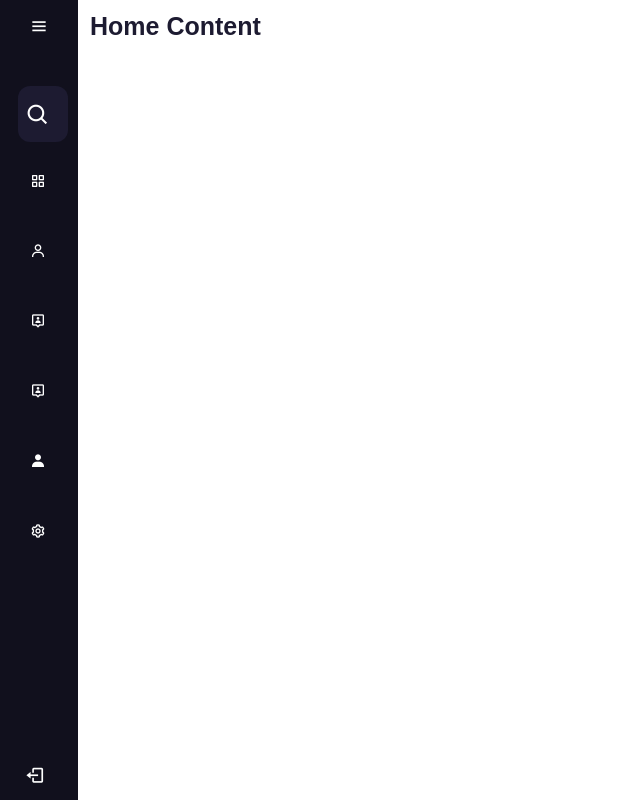
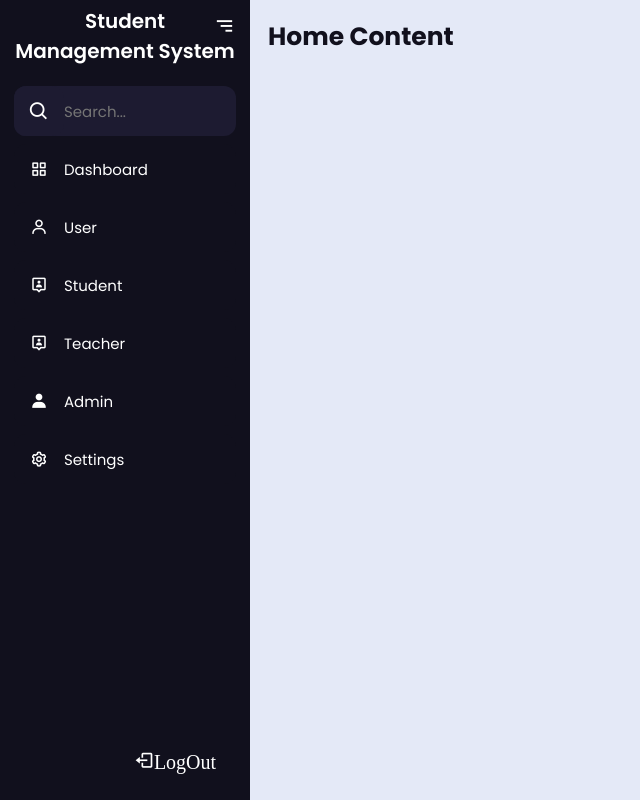
Before and after one commit to DaisyGoswami22/1st-repo, a plain HTML site: page frontend/sidebar menu/sidebar.html in a window 1280 px wide. Both pictures are taken after a click on the icon 39 px from the left and 31 px from the top of the page. Shown: the whole page, without its empty margins (0-640 px from the left). Drawn offline with nearby package versions, Linux system fonts and the light colour scheme.

```diff
--- a/frontend/sidebar menu/sidebar.html
+++ b/frontend/sidebar menu/sidebar.html
@@ -1,98 +1,105 @@
 <!DOCTYPE html>
 <html lang="en">
   <head>
-    <meta charset="UTF-8">
-    <meta http-equiv="X-UA-Compatible" content="IE=edge">
-    <meta name="viewport" content="width=device-width, initial-scale=1.0">
+    <meta charset="UTF-8" />
+    <meta http-equiv="X-UA-Compatible" content="IE=edge" />
+    <meta name="viewport" content="width=device-width, initial-scale=1.0" />
     <title>Student Management System</title>
-    <link rel="stylesheet" type="text/css" href="style.css">
+    <link rel="stylesheet" type="text/css" href="style.css" />
 
-    <!-- Boxicons CDN link -->
-    <link href='https://unpkg.com/boxicons@2.1.4/css/boxicons.min.css' rel='stylesheet'>
-
+    <link
+      href="https://unpkg.com/boxicons@2.0.7/css/boxicons.min.css"
+      rel="stylesheet"
+    />
+    <meta name="viewport" content="width=device-width, initial-scale=1.0" />
   </head>
   <body>
     <div class="sidebar">
-        <div class="logo_content">
-            <div class="logo">
-                <i class='bx bx-male-female'></i>
+      <div class="logo-details">
         <div class="logo_name">Student Management System</div>
+        <i class="bx bx-menu" id="btn"></i>
       </div>
-
-            <i class='bx bx-menu' id="btn"></i>
-        </div>
-        <ul class="nav_list">
+      <ul class="nav-list">
         <li>
-
-                    <i class='bx bx-search'></i>
-                    <input type="text" placeholder="Search...">
+          <i class="bx bx-search"></i>
+          <input type="text" placeholder="Search..." />
 
           <span class="tooltip">Search</span>
         </li>
         <li>
           <a href="#">
-                    <i class='bx bx-grid-alt'></i>
+            <i class="bx bx-grid-alt"></i>
             <span class="links_name">Dashboard</span>
           </a>
           <span class="tooltip">Dashboard</span>
         </li>
         <li>
           <a href="#">
-                    <i class='bx bx-user'></i>
+            <i class="bx bx-user"></i>
             <span class="links_name">User</span>
           </a>
           <span class="tooltip">User</span>
         </li>
         <li>
           <a href="#">
-                    <i class='bx bx-user-pin'></i>
+            <i class="bx bx-user-pin"></i>
             <span class="links_name">Student</span>
           </a>
           <span class="tooltip">Student</span>
         </li>
         <li>
           <a href="#">
-                    <i class='bx bx-user-pin'></i>
+            <i class="bx bx-user-pin"></i>
             <span class="links_name">Teacher</span>
           </a>
           <span class="tooltip">Teacher</span>
         </li>
         <li>
           <a href="#">
-                    <i class='bx bxs-user'></i>
+            <i class="bx bxs-user"></i>
             <span class="links_name">Admin</span>
           </a>
           <span class="tooltip">Admin</span>
         </li>
         <li>
           <a href="#">
-                    <i class='bx bx-cog'></i>
+            <i class="bx bx-cog"></i>
             <span class="links_name">Settings</span>
           </a>
           <span class="tooltip">Settings</span>
         </li>
       </ul>
-        <a href="#">
-        <i class='bx bx-log-out' id="log_out"></i>
-            <span class="links_name">Log Out</span>
-        </a>
+      <div>
+        <i class='bx bx-log-out' id="log_out">LogOut</i>
       </div>
-    <div class="home_content">
+    </div>
+    <section class="home-section">
       <div class="text">Home Content</div>
-    </div>
+    </section>
+    <script>
+      let sidebar = document.querySelector(".sidebar");
+      let closeBtn = document.querySelector("#btn");
+      let searchBtn = document.querySelector(".bx-search");
 
-    <script>
-        let btn = document.querySelector("#btn");
-        let sidebar = document.querySelector(".sidebar");
-        let searchBtn = document.querySelector("bx-search");
+      closeBtn.addEventListener("click", () => {
+        sidebar.classList.toggle("open");
+        menuBtnChange(); //calling the function(optional)
+      });
 
-        btn.onclick = function(){
-            sidebar.classList.toggle("active");
+      searchBtn.addEventListener("click", () => {
+        // Sidebar open when you click on the search iocn
+        sidebar.classList.toggle("open");
+        menuBtnChange(); //calling the function(optional)
+      });
+
+      // following are the code to change sidebar button(optional)
+      function menuBtnChange() {
+        if (sidebar.classList.contains("open")) {
+          closeBtn.classList.replace("bx-menu", "bx-menu-alt-right"); //replacing the iocns class
+        } else {
+          closeBtn.classList.replace("bx-menu-alt-right", "bx-menu"); //replacing the iocns class
         }
-        searchBtn.onclick = function(){
-            sidebar.classList.toggle("active");
       }
-
     </script>
   </body>
 </html>
--- a/frontend/sidebar menu/style.css
+++ b/frontend/sidebar menu/style.css
@@ -1,179 +1,300 @@
-*{
+/* Google Font Link */
+@import url('https://fonts.googleapis.com/css2?family=Poppins:wght@200;300;400;500;600;700&amp;display=swap');
+
+* {
     margin: 0;
     padding: 0;
     box-sizing: border-box;
-    font-family: "Poppins" ,sans-serif;
+    font-family: "Poppins", sans-serif;
 }
-body{
+
+.sidebar {
+    position: fixed;
+    left: 0;
+    top: 0;
+    height: 100%;
+    width: 78px;
+    background: #11101D;
+    padding: 6px 14px;
+    z-index: 99;
+    transition: all 0.5s ease;
+}
+
+.sidebar.open {
+    width: 250px;
+}
+
+.sidebar .logo-details {
+    height: 60px;
+    display: flex;
+    align-items: center;
     position: relative;
-    min-height: 100vh;
+}
+
+.sidebar .logo-details .icon {
+    opacity: 0;
+    transition: all 0.5s ease;
+}
+
+.sidebar .logo-details .logo_name {
+    color: #fff;
+    font-size: 20px;
+    text-align: center;
+    font-weight: 600;
+    opacity: 0;
+    transition: all 0.5s ease;
+}
+
+.sidebar.open .logo-details .icon,
+.sidebar.open .logo-details .logo_name {
+    opacity: 1;
+}
+
+.sidebar .logo-details #btn {
+    position: absolute;
+    top: 50%;
+    right: 0;
+    transform: translateY(-50%);
+    font-size: 22px;
+    transition: all 0.4s ease;
+    font-size: 23px;
+    text-align: center;
+    cursor: pointer;
+    transition: all 0.5s ease;
+}
+
+.sidebar.open .logo-details #btn {
+    text-align: right;
+    margin-top: -10px;
+}
+
+.sidebar i {
+    color: #fff;
+    height: 60px;
+    min-width: 50px;
+    font-size: 28px;
+    text-align: center;
+    line-height: 60px;
+}
+
+.sidebar .nav-list {
+    margin-top: 20px;
+    height: 100%;
+}
+
+.sidebar li {
+    position: relative;
+    margin: 8px 0;
+    list-style: none;
+}
+
+.sidebar li .tooltip {
+    position: absolute;
+    top: -20px;
+    left: calc(100% + 15px);
+    z-index: 3;
+    background: #fff;
+    box-shadow: 0 5px 10px rgba(0, 0, 0, 0.3);
+    padding: 6px 12px;
+    border-radius: 4px;
+    font-size: 15px;
+    font-weight: 400;
+    opacity: 0;
+    white-space: nowrap;
+    pointer-events: none;
+    transition: 0s;
+}
+
+.sidebar li:hover .tooltip {
+    opacity: 1;
+    pointer-events: auto;
+    transition: all 0.4s ease;
+    top: 50%;
+    transform: translateY(-50%);
+}
+
+.sidebar.open li .tooltip {
+    display: none;
+}
+
+.sidebar input {
+    font-size: 15px;
+    color: #FFF;
+    font-weight: 400;
+    outline: none;
+    height: 50px;
     width: 100%;
+    width: 50px;
+    border: none;
+    border-radius: 12px;
+    transition: all 0.5s ease;
+    background: #1d1b31;
+}
+
+.sidebar.open input {
+    padding: 0 20px 0 50px;
+    width: 100%;
+}
+
+.sidebar .bx-search {
+    position: absolute;
+    top: 50%;
+    left: 0;
+    transform: translateY(-50%);
+    font-size: 22px;
+    background: #1d1b31;
+    color: #FFF;
+}
+
+.sidebar.open .bx-search:hover {
+    background: #1d1b31;
+    color: #FFF;
+}
+
+.sidebar .bx-search:hover {
+    background: #FFF;
+    color: #11101d;
+}
+
+.sidebar li a {
+    display: flex;
+    height: 100%;
+    width: 100%;
+    border-radius: 12px;
+    align-items: center;
+    text-decoration: none;
+    transition: all 0.4s ease;
+    background: #11101D;
+}
+
+.sidebar li a:hover {
+    background: #FFF;
+}
+
+.sidebar li a .links_name {
+    color: #fff;
+    font-size: 15px;
+    font-weight: 400;
+    white-space: nowrap;
+    opacity: 0;
+    pointer-events: none;
+    transition: 0.4s;
+}
+
+.sidebar.open li a .links_name {
+    opacity: 1;
+    pointer-events: auto;
+}
+
+.sidebar li a:hover .links_name,
+.sidebar li a:hover i {
+    transition: all 0.5s ease;
+    color: #11101D;
+}
+
+.sidebar li i {
+    height: 50px;
+    line-height: 50px;
+    font-size: 18px;
+    border-radius: 12px;
+}
+
+.sidebar li.profile {
+    position: fixed;
+    height: 60px;
+    width: 78px;
+    left: 0;
+    bottom: -8px;
+    padding: 10px 14px;
+    background: #1d1b31;
+    transition: all 0.5s ease;
     overflow: hidden;
 }
-.sidebar{
-    position: fixed;
-    top: 0;
-    left: 0;
-    height: 100%;
-    width: 78px;
-    background: #11101d;
-    padding: 6px 14px;
+
+.sidebar.open li.profile {
+    width: 250px;
+}
+
+.sidebar li .profile-details {
+    display: flex;
+    align-items: center;
+    flex-wrap: nowrap;
+}
+
+.sidebar li img {
+    height: 45px;
+    width: 45px;
+    object-fit: cover;
+    border-radius: 6px;
+    margin-right: 10px;
+}
+
+.sidebar li.profile .name,
+.sidebar li.profile .job {
+    font-size: 15px;
+    font-weight: 400;
+    color: #fff;
+    white-space: nowrap;
+}
+
+.sidebar li.profile .job {
+    font-size: 12px;
+}
+
+.sidebar .profile #log_out {
+    position: absolute;
+    top: 50%;
+    right: 0;
+    transform: translateY(-50%);
+    background: #1d1b31;
+    width: 100%;
+    height: 60px;
+    line-height: 60px;
+    border-radius: 0px;
     transition: all 0.5s ease;
 }
-.sidebar .active{
-    width: 240px;
-}
-.sidebar .logo_content .logo{
-    color: #fff;
-    display: flex;
-    height: 60px;
-    width: 100px;
-    align-items: center;
-    opacity: 0;
-    pointer-events: none;
-    transition: all 0.5s ease;
-}
-.sidebar .active .logo_content .logo{
-    opacity: 1;
-    pointer-events: none;
-}
-.logo_content .logo i{
-    font-size: 29px;
-    margin-right: 5px;
-}
-.logo_content .logo .logo_name{
-    font-size: 20px;
-    font-weight: 403px;
-    font-weight: bold;
-}
-.sidebar #btn{
-    position: absolute;
-    color: #fff;
-    top: 6px;
-    left: 50%;
-    font-size: 20px;
-    height: 50px;
-    width: 50px;
-    text-align: center;
-    line-height: 40px;
-    transform: translateX(-50%);
-}
-.sidebar .active #btn{
-    left: 90%;
-}
-.sidebar ul{
-    margin-top: 20px;
-}
-.sidebar ul li{
-    position: relative;
-    height: 70px;
-    width: 100%;
-    margin: 0 4px;
-    list-style: none;
-    line-height: 30px;
-}
-.sidebar ul li .tooltip{
-    position: absolute;
-    left: 122px;
-    top: 0;
-    transform: translate(-50% , -50%);
-    border-radius: 6px;
-    height: 35px;
-    width: 122px;
-    background: #fff;
-    line-height: 35px;
-    text-align: center;
-    box-shadow: 0 5px 10px rgba(0, 0, 0, 0.2);
-    transition: 0s;
-    opacity: 0;
-    pointer-events: none;
-    display: block;
-}
-.sidebar .active ul li .tooltip{
-    display: none;
-}
-.sidebar ul li:hover .tooltip{
-    transition: all 0.5s ease;
-    opacity: 1;
-    top: 50%;
 
-}
-.sidebar ul li input{
-    position: absolute;
-    height: 80%;
-    width: 100%;
-    left: 0;
-    top: 0;
-    border-radius: 12px;
-    outline: none;
-    border: none;
-    background: #1d1b31;
-    padding-left: 50px;
-    font-size: 18px;
-    color: #fff;
-}
-.sidebar ul li .bx-search{
-    position: absolute;
-    z-index: 99;
-    color: #fff;
-    font-size: 25px;
-    top: 5px;
-    transition: all 0.5s ease;
-}
-.sidebar ul li .bx-search:hover{
-    background: #fff;
-    color: #1d1b31;
-}
-
-.sidebar ul li a{
-    color: #fff;
-    display: flex;
-    align-items: center;
-    text-decoration: none;
-    transition: all 0.3 ease;
-    border-radius: 12px;
-    white-space: nowrap;
-}
-.sidebar ul li a:hover{
-    color: #11101d;
-    background: #fff;
-}
-.sidebar ul li  i{
-    height: 50px;
-    min-width: 40px;
-    border-radius: 12px;
-    line-height: 50px;
-    text-align: center;
-}
-.sidebar .links_name{
-    opacity: 0;
-    pointer-events: none;
-    transition: all 0.5s ease;
+.sidebar.open .profile #log_out {
+    width: 70px;
+    background: none;
 }
 .sidebar #log_out{
     position: absolute;
-    left: 69%;
-    bottom: 15px;
+    left: 70%;
+    bottom: 5px;
     transform: translateX(-50%);
-    min-width: 58px;
+    min-width: 60px;
+    line-height: 50px;
     font-size: 20px;
-    color: #fff;
+    border-radius: 12px;
 }
-.home_content{
-    position: absolute;
-    height: 100%;
-    width: calc(100% -78px);
+
+.home-section {
+    position: relative;
+    background: #E4E9F7;
+    min-height: 100vh;
+    top: 0;
     left: 78px;
+    width: calc(100% - 78px);
     transition: all 0.5s ease;
+    z-index: 2;
 }
-.home_content .text{
+
+.sidebar.open~.home-section {
+    left: 250px;
+    width: calc(100% - 250px);
+}
+
+.home-section .text {
+    display: inline-block;
+    color: #11101d;
     font-size: 25px;
-    font-weight: 500;
-    color: #1d1b31;
-    margin: 12px;
     font-weight: bold;
+    margin: 18px
 }
-.sidebar .active ~ .home_content{
-    width: calc(100% -240px);
-    left: 240px;
+
+@media (max-width: 420px) {
+    .sidebar li .tooltip {
+        display: none;
+    }
 }
```
Lines whose indentation alone changed are shown as unchanged.
